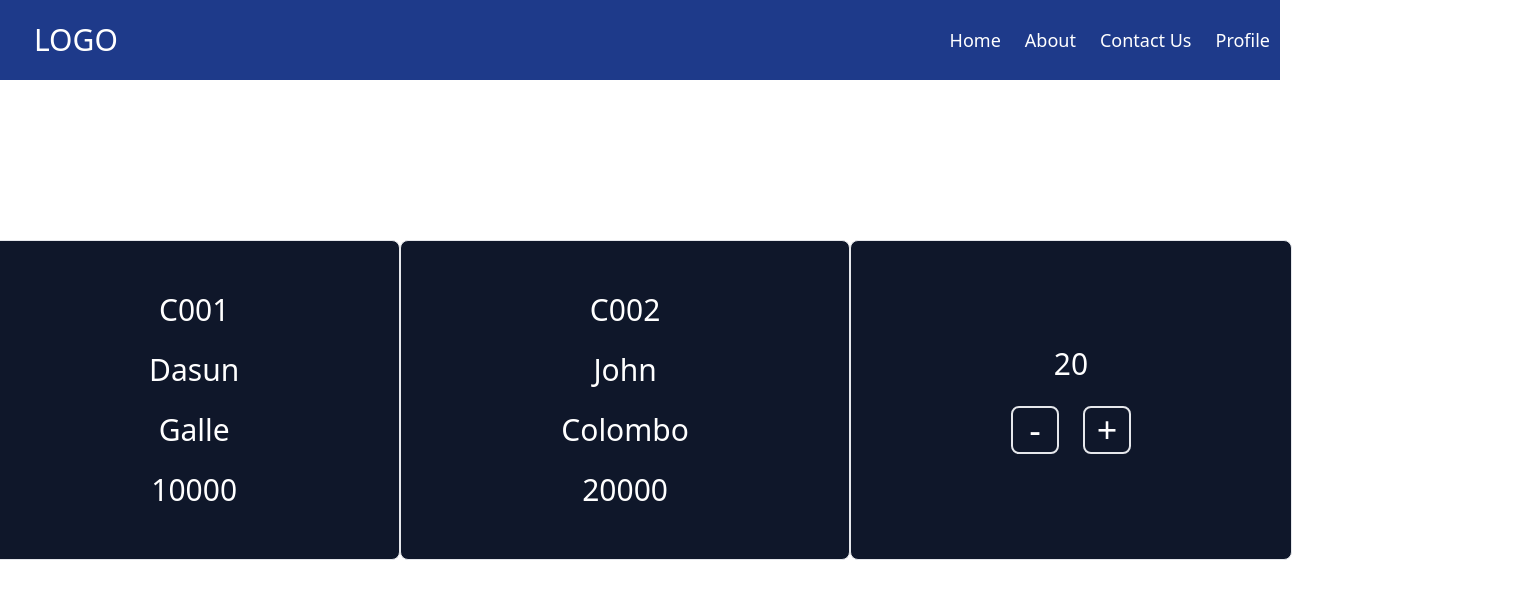
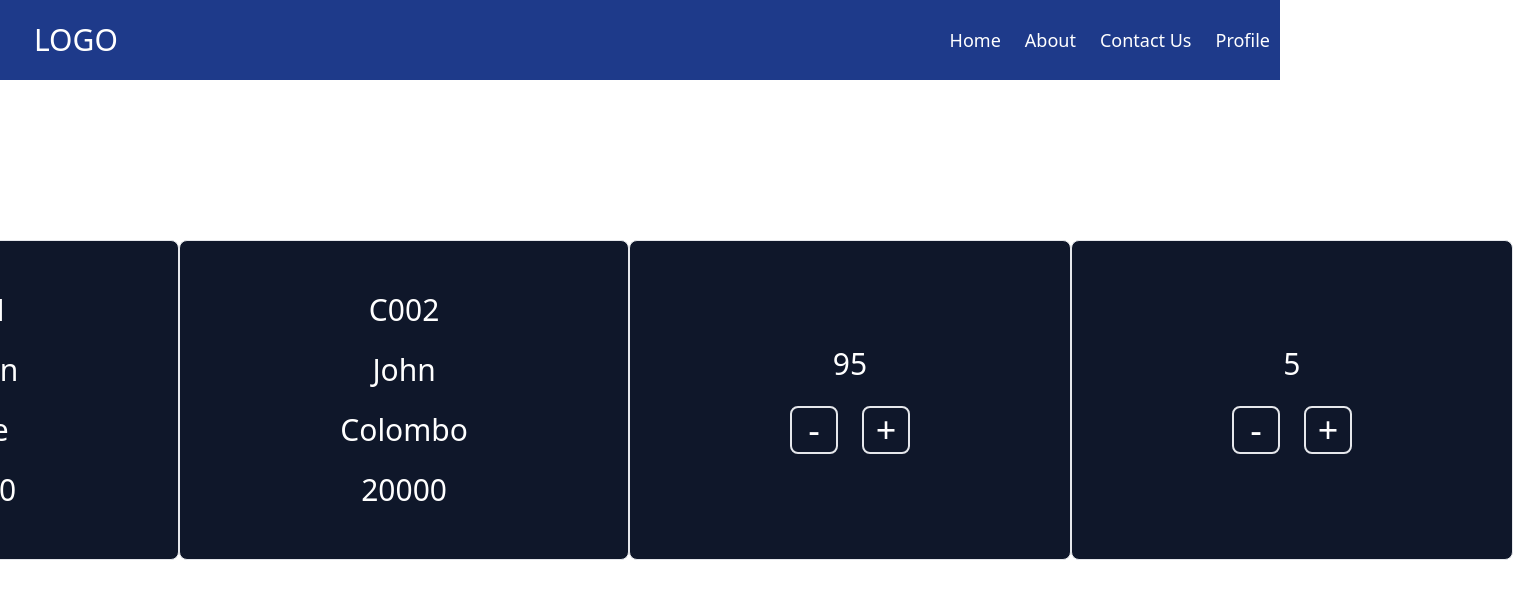
Before and after one commit to Revision-60/React, a React (Create React App) app: page / in a window 1280 px wide. Shown: the top 598 px of the page, 1513 px wide, since content can reach past the window. Built offline with nearby package versions, Linux system fonts and the light colour scheme.

Commit message:
Counter Component Disable Condition

```diff
--- a/src/components/Content/Content.tsx
+++ b/src/components/Content/Content.tsx
@@ -26,7 +26,8 @@ export default class Content extends Component {
             }}
           />
 
-          <Counter {...{ initValue: 20 }} />
+          <Counter {...{ initValue: 95 }} />
+          <Counter {...{ initValue: 5 }} />
         </div>
         <h1></h1>
       </>
--- a/src/components/Counter/Counter.tsx
+++ b/src/components/Counter/Counter.tsx
@@ -31,12 +31,14 @@ export default class Counter extends Component<CounterProps, CounterState> {
         <h1>{this.state.count}</h1>
         <section className="flex gap-6">
           <button
+            disabled={this.state.count <= 0}
             className="text-4xl border-2 w-12 h-12 rounded-lg"
             onClick={this.decreaseCount}
           >
             -
           </button>
           <button
+            disabled={this.state.count >= 100}
             className="text-4xl border-2 w-12 h-12 rounded-lg"
             onClick={this.increaseCount}
           >
```
